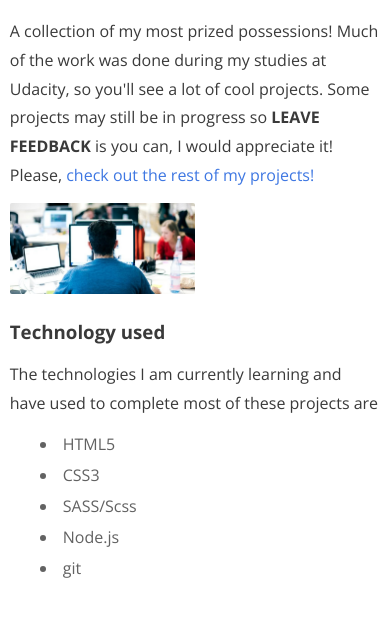
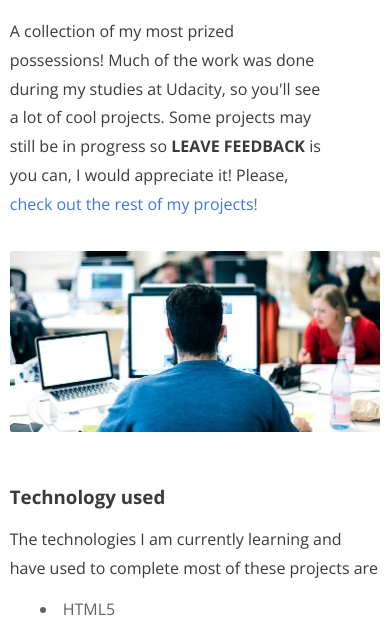
Before and after one commit to chrisvneal/udacity_portfolio-project, a website: page src/index.html in a window 390 px wide. Shown: the part 220-844 px from the top of the page. Drawn offline with nearby package versions, Linux system fonts and the light colour scheme; files that its build step writes are made by us from their sources; files whose address does not match are found by name.

Commit message:
Refactored featured__header section styling

```diff
--- a/src/scss/partials/_featured-section_styles.scss
+++ b/src/scss/partials/_featured-section_styles.scss
@@ -5,35 +5,10 @@
 }
 
 /* featured header styles */
-.featured__header {
-  // display: flex;
-  // flex-flow: row wrap;
-  .featured__header-image {
-    text-align: center;
-  }
-  .featured__header-image img {
-    max-height: 280px;
-    width: 75%;
 
-    img {
-      width: 85%;
-    border-radius: $border-radius--global;
-    }
-  }
-}
 
-.featured__header-content {
-  display: flex;
-  flex-flow: row wrap;
-}
 
-.featured__header-info {
-  width: 40%;
-}
 
-.featured__header-image {
-  width: 50%;
-}
 
 .tech-used ul {
   color: darken($figcaption-textcolor, 15%);
@@ -51,6 +26,34 @@
   flex-flow: row wrap;
   justify-content: space-around;
   margin: 3em 0 2.5em;
+}
+
+.featured__header-intro {
+  display: flex;
+  flex-flow: row wrap;
+  justify-content: space-between;
+
+  p {
+    width: 45%;
+    // flex: 1;
+    margin-right: 3em;
+  }
+
+
+}
+
+.featured__header-image {
+  // flex: 1;
+  width: 50%;
+  // border: 1px dashed blue;
+  margin-bottom: 2em;
+
+  img {
+    width: 100%;
+    display: block;
+    // margin: 0 auto;
+    border-radius: $border-radius--global;
+  }
 }
 
 
--- a/src/scss/partials/_media_queries.scss
+++ b/src/scss/partials/_media_queries.scss
@@ -6,13 +6,6 @@
   .featured__header {
     display: flex;
     flex-flow: row wrap;
-    .featured__header-image {
-      text-align: center;
-      img {
-        width: 85%;
-        border-radius: $border-radius--global;
-      }
-    }
   }
   /* featured projects styles */
   .featured-projects {
@@ -40,6 +33,29 @@
   }
 }
 
+@media screen and (max-width: 1025px) {
+  body {
+    // background: green;
+  }
+
+  .featured__header-intro p {
+    width: 100%;
+    margin-bottom: 2em;
+  }
+  .featured__header-image {
+
+    // flex: 1;
+    width: 100%;
+    // border: 1px dashed blue;
+
+    img {
+      // width: 80%;
+      margin: 0;
+      // margin: 0 auto;
+    }
+  }
+}
+
 // end of media querie (max-width: 440)
 @media screen and (max-width: 930px) {
   .featured-projects__module {
@@ -50,9 +66,6 @@
     width: 450px;
     display: block;
     margin: 3em 0;
-    img {
-      width: 100%;
-    }
   }
 }
 
@@ -61,22 +74,9 @@
     // background: green;
   }
 
-  .featured__header {
-    // display: flex;
-    // flex-flow: row wrap;
-    .featured__header-info {
-      width: 100%;
-    }
-    .featured__header-image {
-      // text-align: center;
-
-      img {
-        width: 100%;
-      border-radius: $border-radius--global;
-      }
-    }
+  .featured__header-image {
+    width: 100%;
   }
-
 }
 
 @media screen and (max-width: 480px) {
```
Also changed, not shown: dist/css/styles.css, 1 other file.
